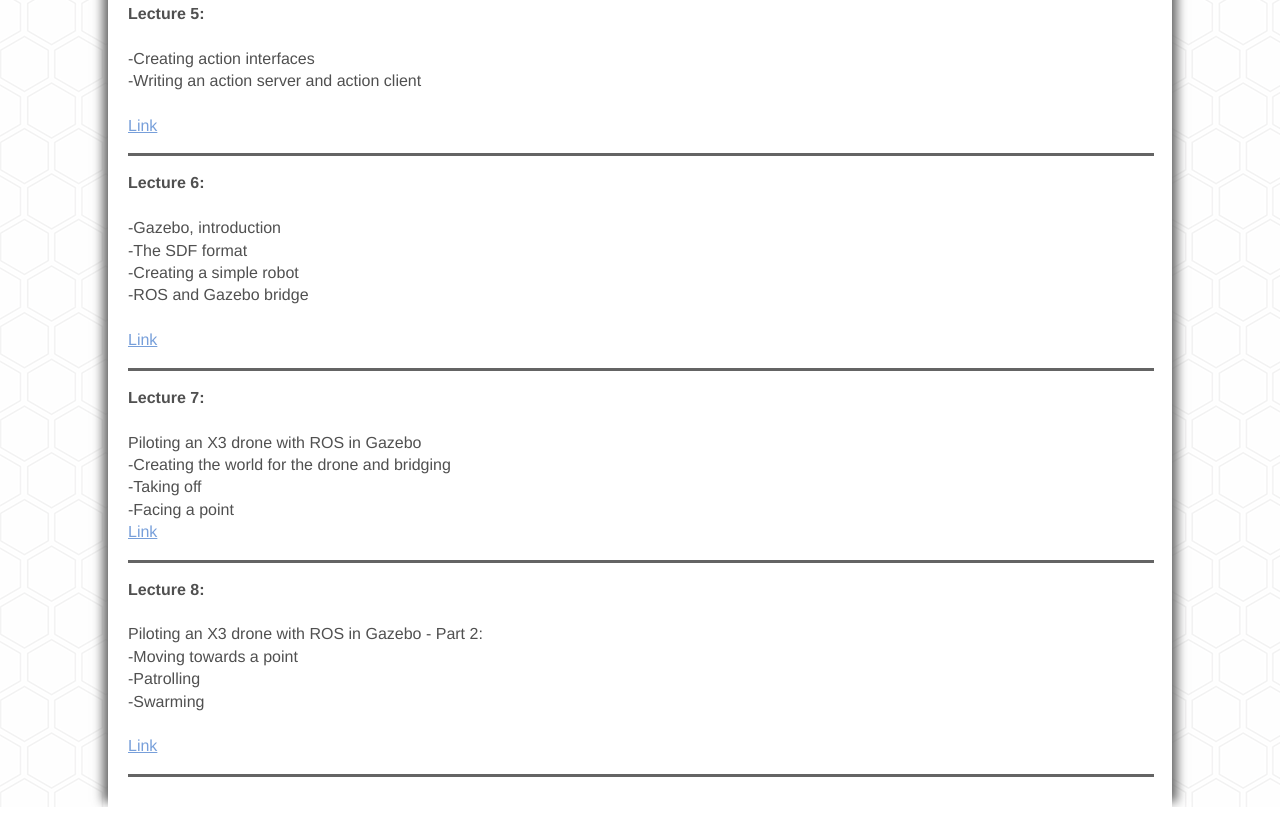
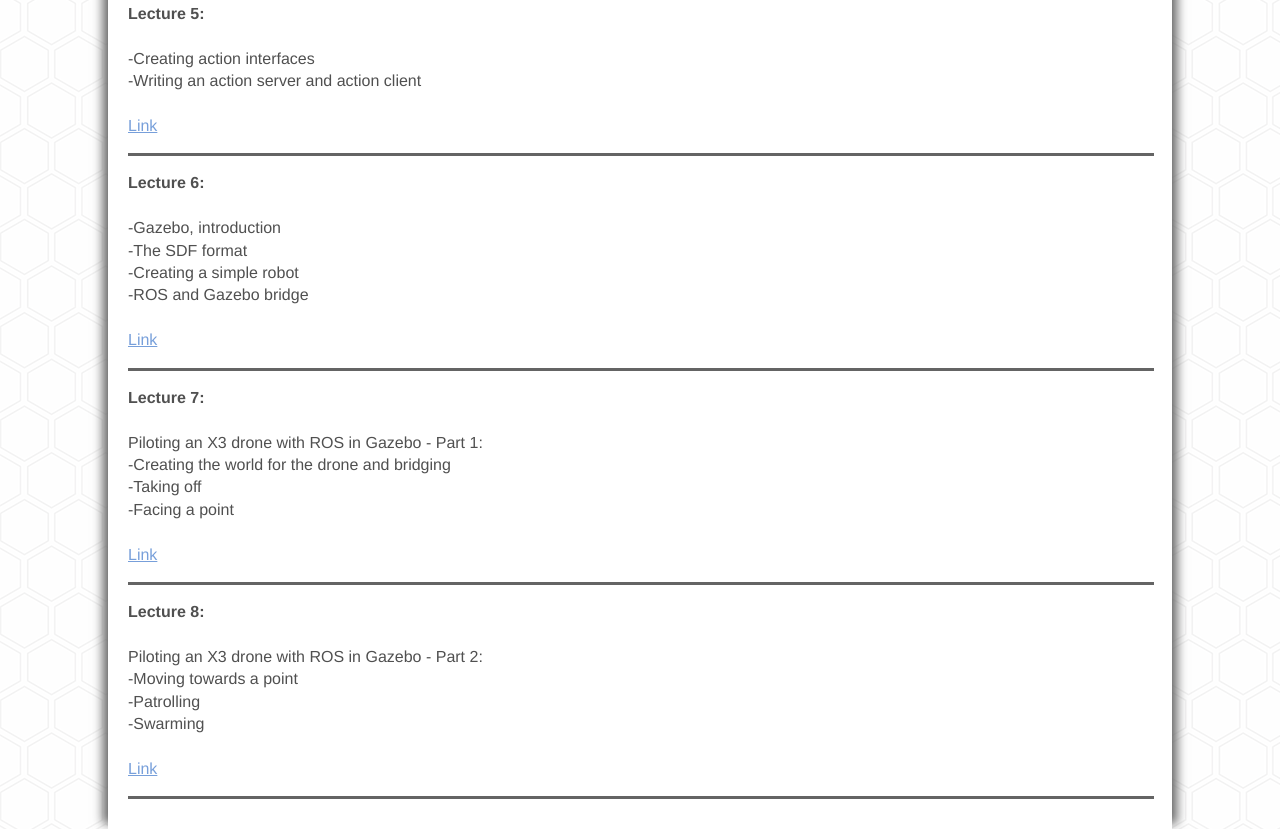
Before and after one commit to Fede3751/IoT-lectures-2024, a plain HTML site: page index.html in a window 1280 px wide. Shown: the part 1643-2472 px from the top of the page. Before the commit the page ends 2450 px from the top, so only its background shows below. Drawn offline with Linux system fonts and the light colour scheme.

Commit message:
Minor changes

```diff
--- a/index.html
+++ b/index.html
@@ -94,10 +94,10 @@
 			<div class="divider"></div>
 			<p>
 				<strong>Lecture 7:</strong><br><br>
-				Piloting an X3 drone with ROS in Gazebo<br>
+				Piloting an X3 drone with ROS in Gazebo - Part 1:<br>
 				-Creating the world for the drone and bridging<br>
 				-Taking off<br>
-				-Facing a point<br>
+				-Facing a point<br><br>
 
 				<a href="./lecture_7.html">Link</a>
 			</p>
```
